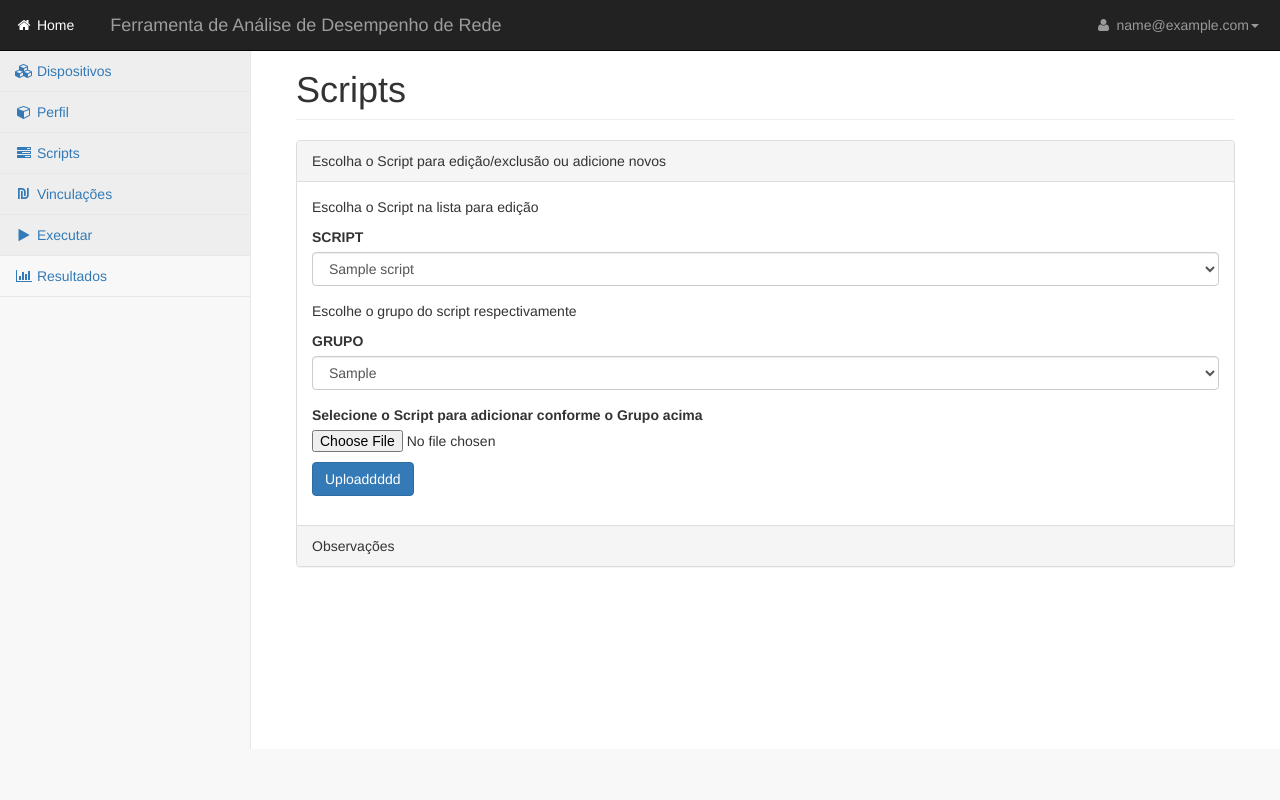
After one commit to viniciustrainotti/tcc-frontend-perform-network, a PHP site: page /slimtest/scripts_test_post_arquivo.php in a window 1280 px wide. The commit adds this page. Run offline with PHP 8.4, Linux system fonts and the light colour scheme; the visitor is signed in with stand-in values (Sample User, id 1); tables that the repository leaves empty or names only in its code hold one stand-in row (values such as "Sample post"); some libraries are stand-ins or nearby versions.

```diff
--- /dev/null
+++ b/scripts_test_post_arquivo.php
@@ -0,0 +1,238 @@
+<?php
+$conn = @mysql_connect('localhost','root','') or die(mysql_error());
+
+mysql_select_db('teste', $conn);
+?>
+
+<?php
+	session_start();
+	if(!isset($_SESSION["email"]) || !isset($_SESSION["senha"])){
+		header("Location: login.php");
+		exit;
+	}
+?>
+
+<?php
+
+$email = $_SESSION["email"];
+
+?>
+
+<html lang="en">
+<head>
+    <meta charset="utf-8">
+    <meta http-equiv="X-UA-Compatible" content="IE=edge">
+    <meta name="viewport" content="width=device-width, initial-scale=1">
+    <meta name="description" content="">
+    <meta name="author" content="">
+
+    <title>Startmin - Bootstrap Admin Theme</title>
+
+    <!-- Bootstrap Core CSS -->
+    <link href="css/bootstrap.min.css" rel="stylesheet">
+
+    <!-- MetisMenu CSS -->
+    <link href="css/metisMenu.min.css" rel="stylesheet">
+
+    <!-- Timeline CSS -->
+    <link href="css/timeline.css" rel="stylesheet">
+
+    <!-- Custom CSS -->
+    <link href="css/startmin.css" rel="stylesheet">
+
+	<link rel="stylesheet" href="//cdnjs.cloudflare.com/ajax/libs/morris.js/0.5.1/morris.css">
+	<script src="//ajax.googleapis.com/ajax/libs/jquery/1.9.0/jquery.min.js"></script>
+	<script src="//cdnjs.cloudflare.com/ajax/libs/raphael/2.1.0/raphael-min.js"></script>
+	<script src="//cdnjs.cloudflare.com/ajax/libs/morris.js/0.5.1/morris.min.js"></script>
+
+	<!-- Custom Fonts -->
+    <link href="css/font-awesome.min.css" rel="stylesheet" type="text/css">
+
+    <!-- HTML5 Shim and Respond.js IE8 support of HTML5 elements and media queries -->
+    <!-- WARNING: Respond.js doesn't work if you view the page via file:// -->
+    <!--[if lt IE 9]>
+    <script src="https://oss.maxcdn.com/libs/html5shiv/3.7.0/html5shiv.js"></script>
+    <script src="https://oss.maxcdn.com/libs/respond.js/1.4.2/respond.min.js"></script>
+    <![endif]-->
+
+</head>
+<body>
+
+<div id="wrapper">
+
+	<!-- Navigation -->
+	<nav class="navbar navbar-inverse navbar-fixed-top" role="navigation">
+
+
+		<button type="button" class="navbar-toggle" data-toggle="collapse" data-target=".navbar-collapse">
+			<span class="sr-only">Toggle navigation</span>
+			<span class="icon-bar"></span>
+			<span class="icon-bar"></span>
+			<span class="icon-bar"></span>
+		</button>
+
+		<!-- Top Navigation: Left Menu -->
+		<ul class="nav navbar-nav navbar-left navbar-top-links">
+			<li><a href="index.php"><i class="fa fa-home fa-fw"></i> Home</a></li>
+		</ul>
+
+		<div class="navbar-header">
+			<a class="navbar-brand" href="#">Ferramenta de Análise de Desempenho de Rede</a>
+		</div>
+
+		<!-- Top Navigation: Right Menu -->
+		<ul class="nav navbar-right navbar-top-links">
+			<li class="dropdown">
+				<a class="dropdown-toggle" data-toggle="dropdown" href="#">
+					<i class="fa fa-user fa-fw"></i> <?php echo $email; ?><b class="caret"></b>
+				</a>
+				<ul class="dropdown-menu dropdown-user">
+					<li><a href="logout.php"><i class="fa fa-sign-out fa-fw"></i> Logout</a>
+					</li>
+				</ul>
+			</li>
+		</ul>
+
+		<!-- Sidebar -->
+		<div class="navbar-default sidebar" role="navigation">
+			<div class="sidebar-nav navbar-collapse">
+
+				<ul class="nav" id="side-menu">
+
+					<li>
+						<a href="devices.php" class="active"><i class="fa fa-cubes fa-fw"></i> Dispositivos</a>
+					</li>
+					<li>
+						<a href="profile.php" class="active"><i class="fa fa-cube fa-fw"></i> Perfil</a>
+					</li>
+					<li>
+						<a href="scripts.php" class="active"><i class="fa fa-tasks fa-fw"></i> Scripts</a>
+					</li>
+					<li>
+						<a href="bindings.php" class="active"><i class="fa fa-sheqel fa-fw"></i> Vinculações</a>
+					</li>
+					<li>
+						<a href="run.php" class="active"><i class="fa fa-play fa-fw"></i> Executar</a>
+					</li>
+					<li>
+						<a href="results.php"><i class="fa fa-bar-chart fa-fw"></i> Resultados<!-- <span class="fa arrow"></span> --></a>
+						<!-- <ul class="nav nav-second-level">
+							<li>
+								<a href="#">Second Level Item</a>
+							</li>
+							<li>
+								<a href="#">Third Level <span class="fa arrow"></span></a>
+								<ul class="nav nav-third-level">
+									<li>
+										<a href="#">Third Level Item</a>
+									</li>
+								</ul>
+							</li>
+						</ul>-->
+					</li>
+				</ul>
+
+			</div>
+		</div>
+	</nav>
+
+	<!-- Page Content -->
+		<div id="page-wrapper">
+			<div class="container-fluid">
+
+				<div class="row">
+					<div class="col-lg-12">
+						<h1 class="page-header">Scripts</h1>
+					</div>
+				</div>
+
+				<!-- /.row -->
+				<div class="row">
+					<div class="col-lg-12">
+						<div class="panel panel-default">
+							<div class="panel-heading">
+								Escolha o Script para edição/exclusão ou adicione novos
+							</div>
+							<div class="panel-body">
+
+								<p>Escolha o Script na lista para edição</p>
+								<div class="form-group">
+									<label>SCRIPT</label>
+									<select class="form-control" name="disp">
+									<?php
+
+										require_once('dbconnect.php');
+
+										$query = "SELECT nomescript FROM scripts";
+										$result = $mysqli->query($query);
+
+										while($row = $result->fetch_assoc()){
+											$data[] = $row;
+											$nomescript = $row["nomescript"];
+
+											echo "<option>".$nomescript."</option>";
+										}
+									?>
+									</select>
+								</div>
+									<p>Escolhe o grupo do script respectivamente</p>
+									<div class="form-group">
+										<label>GRUPO</label>
+										<select class="form-control" name="perfil">
+										<?php
+
+											require_once('dbconnect.php');
+
+											$query = "SELECT grupos FROM scripts_grupos";
+											$result = $mysqli->query($query);
+
+											while($row = $result->fetch_assoc()){
+												$data[] = $row;
+												$gruposcript = $row["grupos"];
+
+												echo "<option>".$gruposcript."</option>";
+											}
+										?>
+										</select>
+									</div>
+								<form method="post" action="uploadrasp.php" enctype="multipart/form-data">
+									<!-- upload of a single file -->
+									<p>
+										<label>Selecione o Script para adicionar conforme o Grupo acima </label><br/>
+										<input type="file" name="logfile"/>
+									</p>
+									<p>
+										<button type="submit" class="btn btn-primary">Uploaddddd</button>
+										<!--<button type="submit" class="btn btn-success" name="selecao" value="2">Download</button>
+										<button type="submit" class="btn btn-danger" name="selecao" value="3">Delete</button>
+										<!-- <input type="submit"/> -->
+									</p>
+								</form>
+							</div>
+                            <!-- /.panel-body -->
+							<div class="panel-footer">
+								Observações
+							</div>
+						</div>
+					</div>
+					<!-- /.col-lg-1 -->
+				</div>
+			</div>
+		</div>
+
+</div>
+
+<!-- jQuery -->
+<script src="js/jquery.min.js"></script>
+
+<!-- Bootstrap Core JavaScript -->
+<script src="js/bootstrap.min.js"></script>
+
+<!-- Metis Menu Plugin JavaScript -->
+<script src="js/metisMenu.min.js"></script>
+
+<!-- Custom Theme JavaScript -->
+<script src="js/startmin.js"></script>
+
+</body>
+</html>
```
Also changed, not shown: uploadrasp.php (+14 -10 lines).
